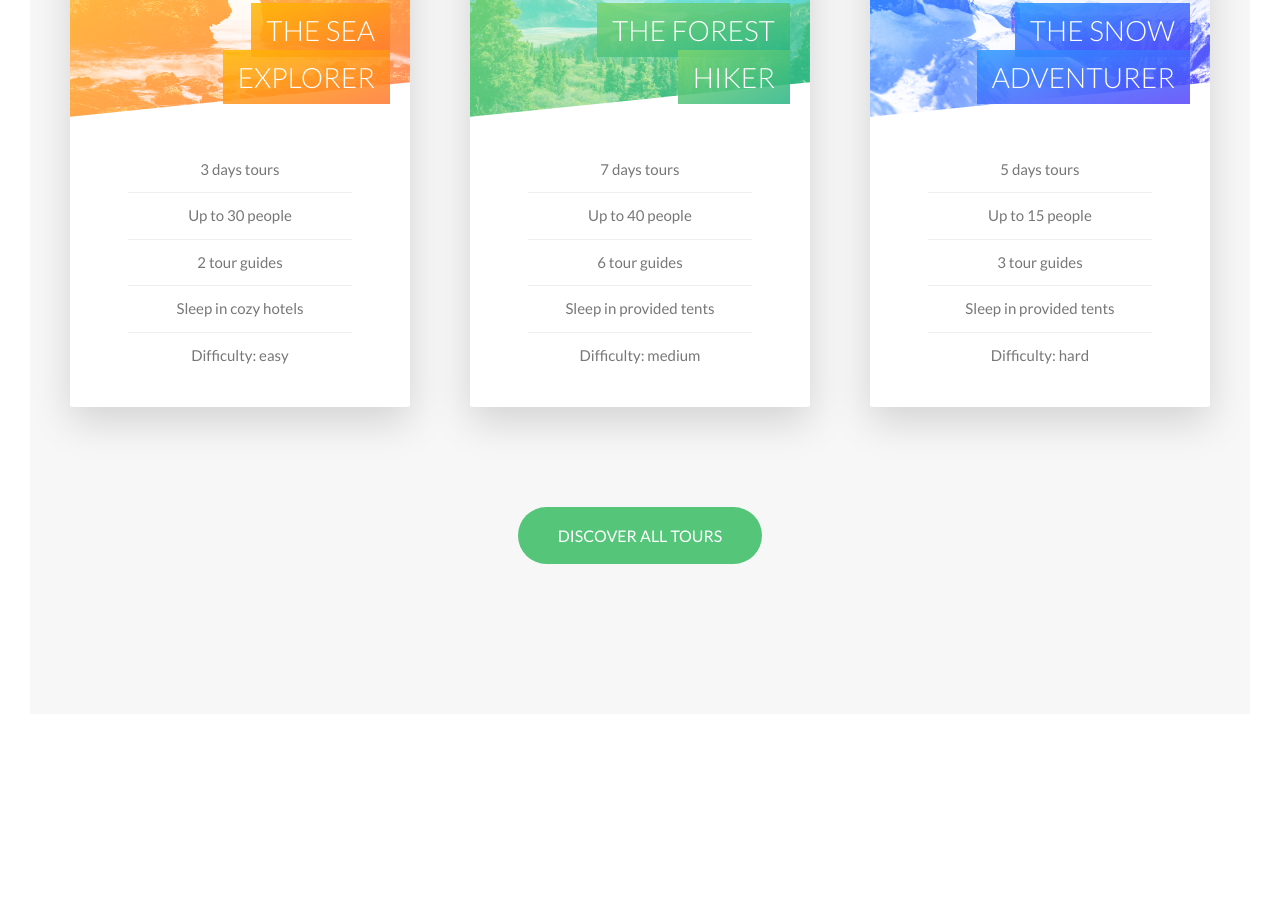
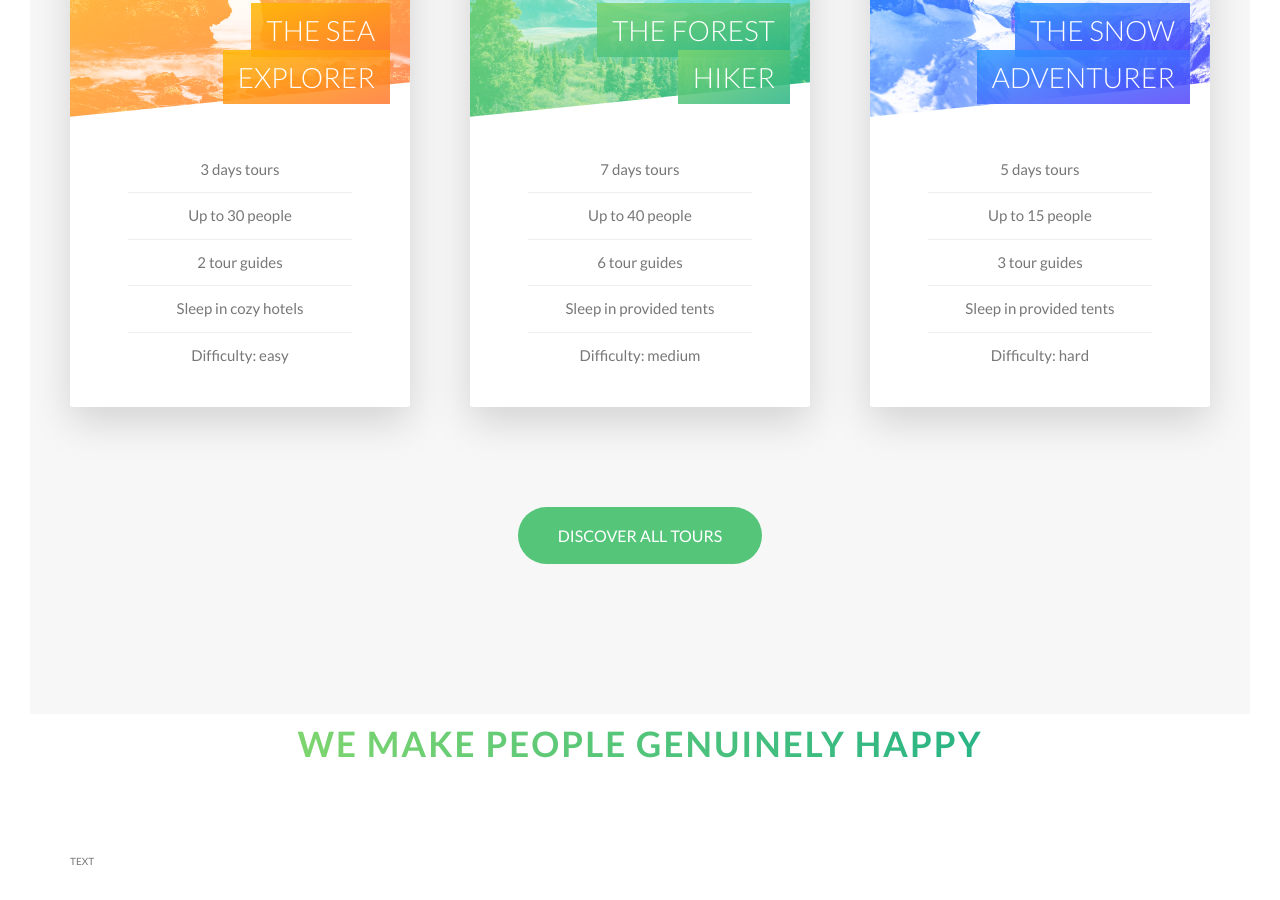
Before and after one commit to devBayo/Natours, a website: page index.html in a window 1280 px wide. Shown: the part 2588-3488 px from the top of the page. Before the commit the page ends 3332 px from the top, so only its background shows below. Drawn offline with Linux system fonts and the light colour scheme.

Commit message:
section stories

```diff
--- a/index.html
+++ b/index.html
@@ -240,6 +240,16 @@
           <a href="#" class="btn btn--green">Discover all tours</a>
         </div>
       </section>
+
+      <section class="section-stories">
+        <div class="u-center-text u-margin-bottom-big">
+          <h2 class="heading-secondary">We make people genuinely happy</h2>
+        </div>
+
+        <div class="row">
+          <div class="story">TEXT</div>
+        </div>
+      </section>
     </main>
 
     <!-- Grid test -->
```
